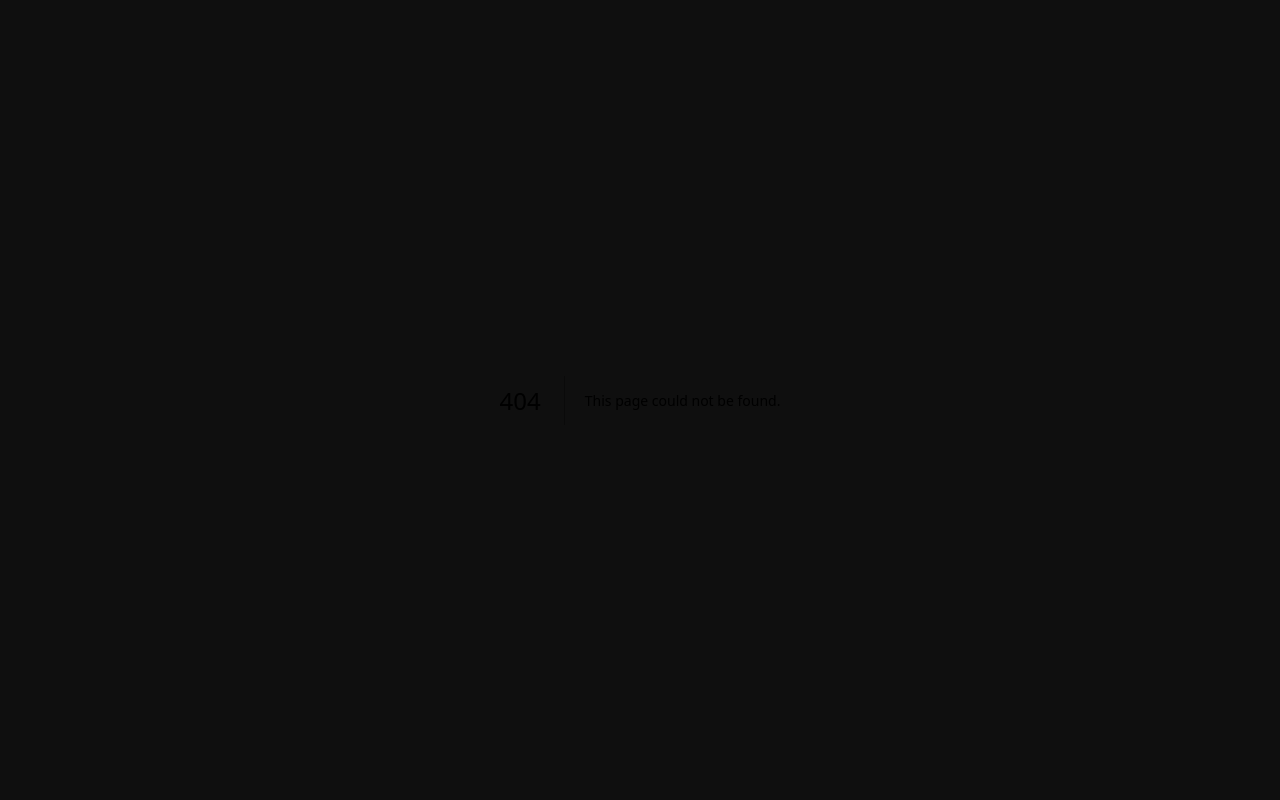
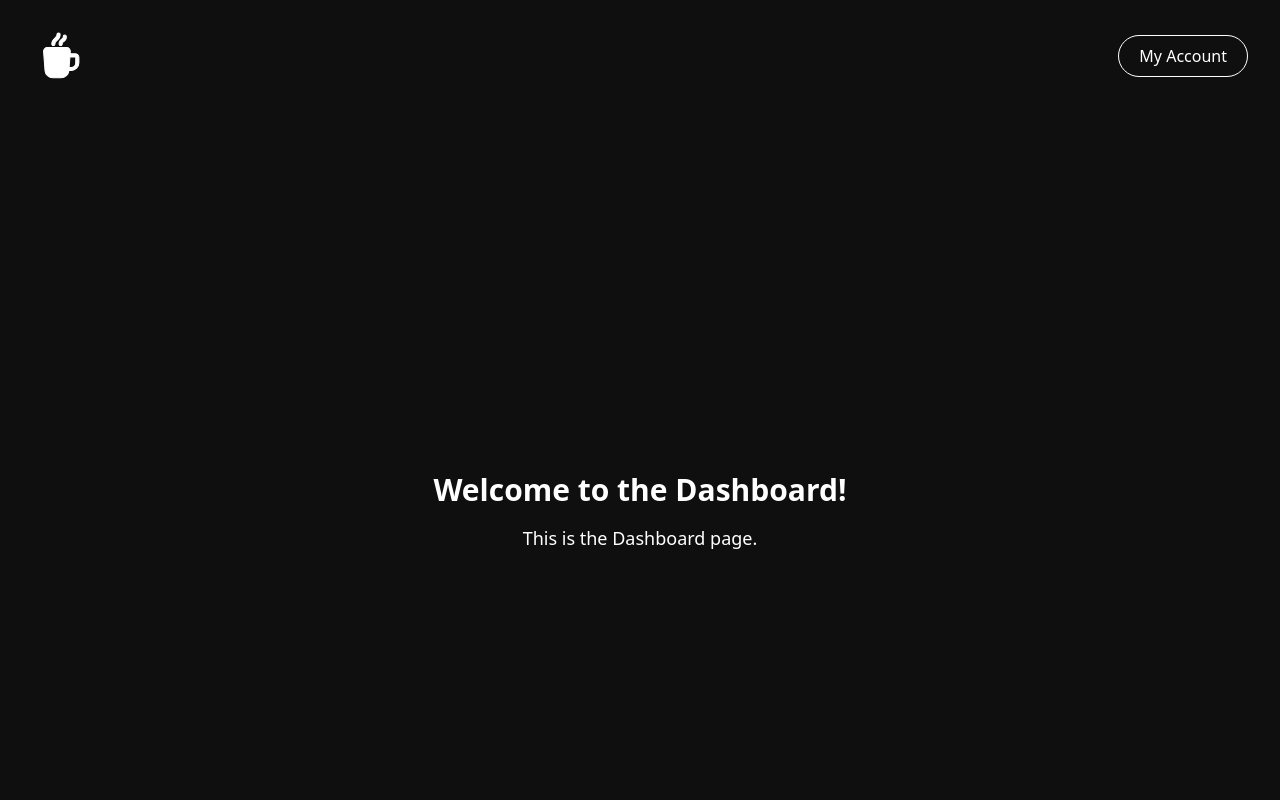
Before and after one commit to nestorjunior/my-tasks, a Next.js app: page /dashboard in a window 1280 px wide. Before the commit this address had no page. Shown: the top 800 px of the page. Built offline with nearby package versions, Linux system fonts and the light colour scheme.

Commit message:
feat: install tabs radix

```diff
--- /dev/null
+++ b/src/app/dashboard/page.tsx
@@ -0,0 +1,10 @@
+export default function Dashboard() {
+  return (
+    <div className="min-h-screen flex flex-col items-center justify-center p-8">
+      <h1 className="text-3xl font-semibold text-white">
+        Welcome to the Dashboard!
+      </h1>
+      <p className="mt-4 text-lg text-white">This is the Dashboard page.</p>
+    </div>
+  );
+}
--- a/src/app/layout.tsx
+++ b/src/app/layout.tsx
@@ -1,6 +1,8 @@
 import type { Metadata } from "next";
 import { Geist, Geist_Mono } from "next/font/google";
 import "./globals.css";
+import { Footer } from "@/components/Footer";
+import { Header } from "@/components/Header";
 
 const geistSans = Geist({
   variable: "--font-geist-sans",
@@ -27,7 +29,15 @@ export default function RootLayout({
       <body
         className={`${geistSans.variable} ${geistMono.variable} mx-auto max-w-screen-xl px-10 sm:px-6 lg:px-8 bg-[#0F0F0F] antialiased`}
       >
-        {children}
+        <div className="min-h-screen flex flex-col justify-between">
+          <header className="flex items-center justify-between h-28">
+            <Header />
+          </header>
+          {children}
+          <footer>
+            <Footer />
+          </footer>
+        </div>
       </body>
     </html>
   );
--- a/src/app/page.tsx
+++ b/src/app/page.tsx
@@ -1,19 +1,11 @@
-import { Footer } from "@/components/Footer";
-import { Header } from "@/components/Header";
 import { Main } from "@/components/Main";
 
 export default function Home() {
   return (
-    <div className="min-h-screen flex flex-col justify-between">
-      <header className="flex items-center justify-between h-28">
-        <Header />
-      </header>
+    <>
       <main className="flex-1 flex flex-col items-center justify-center p-8">
         <Main />
       </main>
-      <footer>
-        <Footer />
-      </footer>
-    </div>
+    </>
   );
 }
--- /dev/null
+++ b/src/components/Login/index.tsx
@@ -0,0 +1,7 @@
+export function Login() {
+  return (
+    <>
+      <h3>Login</h3>
+    </>
+  );
+}
--- /dev/null
+++ b/utils/supabaseClient.ts
@@ -0,0 +1,6 @@
+import { createClient } from "@supabase/supabase-js";
+
+const supabaseUrl = process.env.NEXT_PUBLIC_SUPABASE_URL!;
+const supabaseAnonKey = process.env.NEXT_PUBLIC_SUPABASE_ANON_KEY!;
+
+export const supabase = createClient(supabaseUrl, supabaseAnonKey);
```
Also changed, not shown: package.json (+8 -6 lines), 2 other files (tests, documents, lock files or other folders).
